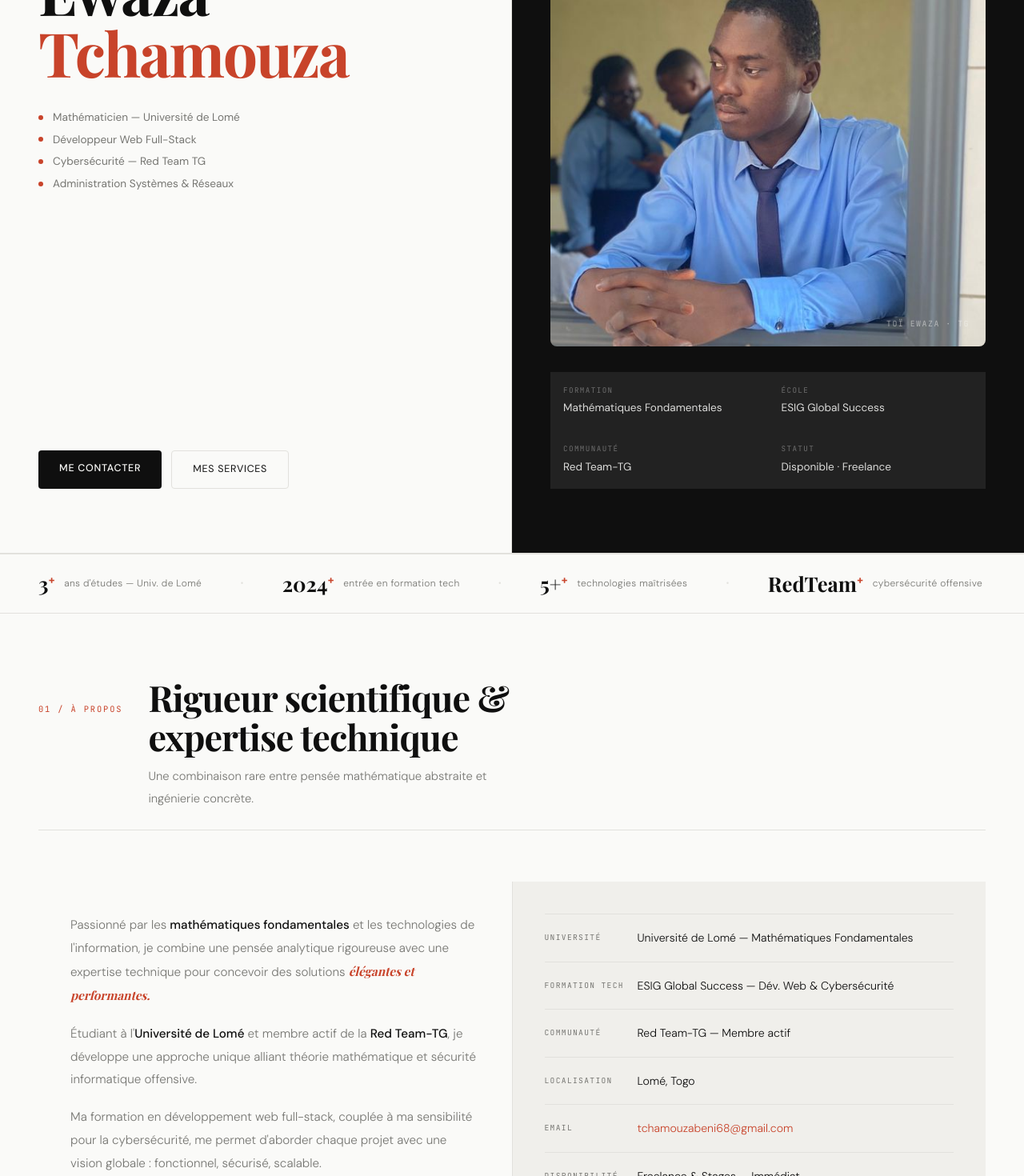
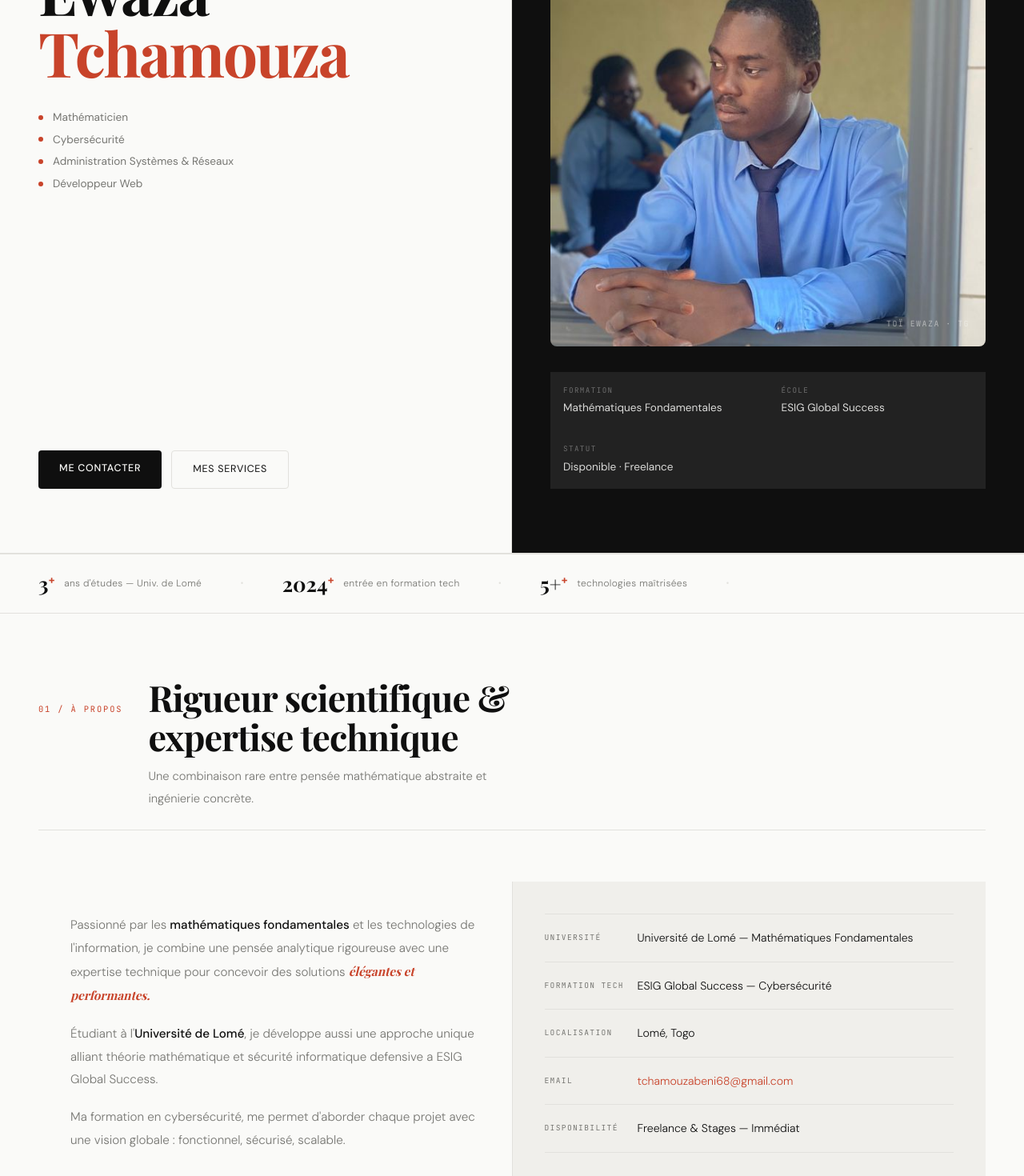
Before and after one commit to tchamouza/Portfolio, a Next.js app: page / in a window 1280 px wide. Shown: the part 320-1790 px from the top of the page at 80% size. Built offline with nearby package versions, Linux system fonts and the light colour scheme.

Commit message:
first commit

```diff
--- a/app/page.jsx
+++ b/app/page.jsx
@@ -125,15 +125,15 @@ export default function HomePage() {
     {
       num: "02",
       title: "Cybersécurité",
-      sub: "Offensive",
-      items: ["Red Team", "Pentest", "OWASP Top 10", "CTF"],
+      sub: "Defensive",
+      items: ["Nmap", "Wireshark", ],
       lvl: 3,
     },
     {
       num: "03",
       title: "Réseaux & Systèmes",
       sub: "Administration",
-      items: ["Cisco / VLAN", "Linux (Debian)", "VMware", "Nagios"],
+      items: ["Cisco / VLAN", "Linux (Debian)", "VMware", "Nagios", "Windows server"],
       lvl: 4,
     },
     {
@@ -147,7 +147,7 @@ export default function HomePage() {
       num: "05",
       title: "Programmation",
       sub: "Scripting",
-      items: ["Python", "C", "Bash", "Algorithmique"],
+      items: ["Python", "C", "Bash", "Algorithmique","powershell"],
       lvl: 4,
     },
   ];
@@ -262,10 +262,10 @@ export default function HomePage() {
               </h1>
               <div className="hero-roles a3">
                 {[
-                  "Mathématicien — Université de Lomé",
-                  "Développeur Web Full-Stack",
-                  "Cybersécurité — Red Team TG",
+                  "Mathématicien ",
+                  "Cybersécurité ",
                   "Administration Systèmes & Réseaux",
+                  "Développeur Web",
                 ].map((r, i) => (
                   <div className="hero-role" key={i}>
                     <span className="role-dot" />
@@ -300,7 +300,7 @@ export default function HomePage() {
             </div>
           </div>
           <div className="hero-right">
-            <p className="hero-right-overline">Portfolio — 2025</p>
+            <p className="hero-right-overline">Portfolio — 2026</p>
             <div className="hero-portrait">
               <img src="/me.jpg" alt="Toï Ewaza" className="portrait-img" />
 
@@ -310,7 +310,6 @@ export default function HomePage() {
               {[
                 ["Formation", "Mathématiques Fondamentales"],
                 ["École", "ESIG Global Success"],
-                ["Communauté", "Red Team-TG"],
                 ["Statut", "Disponible · Freelance"],
               ].map(([k, v]) => (
                 <div className="info-cell" key={k}>
@@ -326,7 +325,6 @@ export default function HomePage() {
             ["3", "ans d'études — Univ. de Lomé"],
             ["2024", "entrée en formation tech"],
             ["5+", "technologies maîtrisées"],
-            ["RedTeam", "cybersécurité offensive"],
           ].map(([n, l], i) => (
             <div
               key={i}
@@ -373,14 +371,12 @@ export default function HomePage() {
                   <span className="hl">élégantes et performantes.</span>
                 </p>
                 <p>
-                  Étudiant à l'<strong>Université de Lomé</strong> et membre
-                  actif de la <strong>Red Team-TG</strong>, je développe une
+                  Étudiant à l'<strong>Université de Lomé</strong>, je développe aussi une
                   approche unique alliant théorie mathématique et sécurité
-                  informatique offensive.
+                  informatique defensive a ESIG Global Success.
                 </p>
                 <p>
-                  Ma formation en développement web full-stack, couplée à ma
-                  sensibilité pour la cybersécurité, me permet d'aborder chaque
+                  Ma formation en cybersécurité, me permet d'aborder chaque
                   projet avec une vision globale : fonctionnel, sécurisé,
                   scalable.
                 </p>
@@ -395,9 +391,8 @@ export default function HomePage() {
                   ],
                   [
                     "Formation tech",
-                    "ESIG Global Success — Dév. Web & Cybersécurité",
+                    "ESIG Global Success — Cybersécurité",
                   ],
-                  ["Communauté", "Red Team-TG — Membre actif"],
                   ["Localisation", "Lomé, Togo"],
                   [
                     "Email",
@@ -771,6 +766,17 @@ export default function HomePage() {
       <footer>
         <div className="footer-brand">
           Toï<span>.</span>Ewaza TCHAMOUZA
+        </div>
+        <div style={{ display: "flex", alignItems: "center", gap: "16px" }}>
+          {cvFile && (
+            <button
+              onClick={handleCvDownload}
+              className="cv-download-btn"
+              style={{ padding: "6px 14px", fontSize: ".65rem" }}
+            >
+              ↓ CV
+            </button>
+          )}
           <div className="footer-copy">© 2026 — Tous droits réservés</div>
         </div>
       </footer>
```
